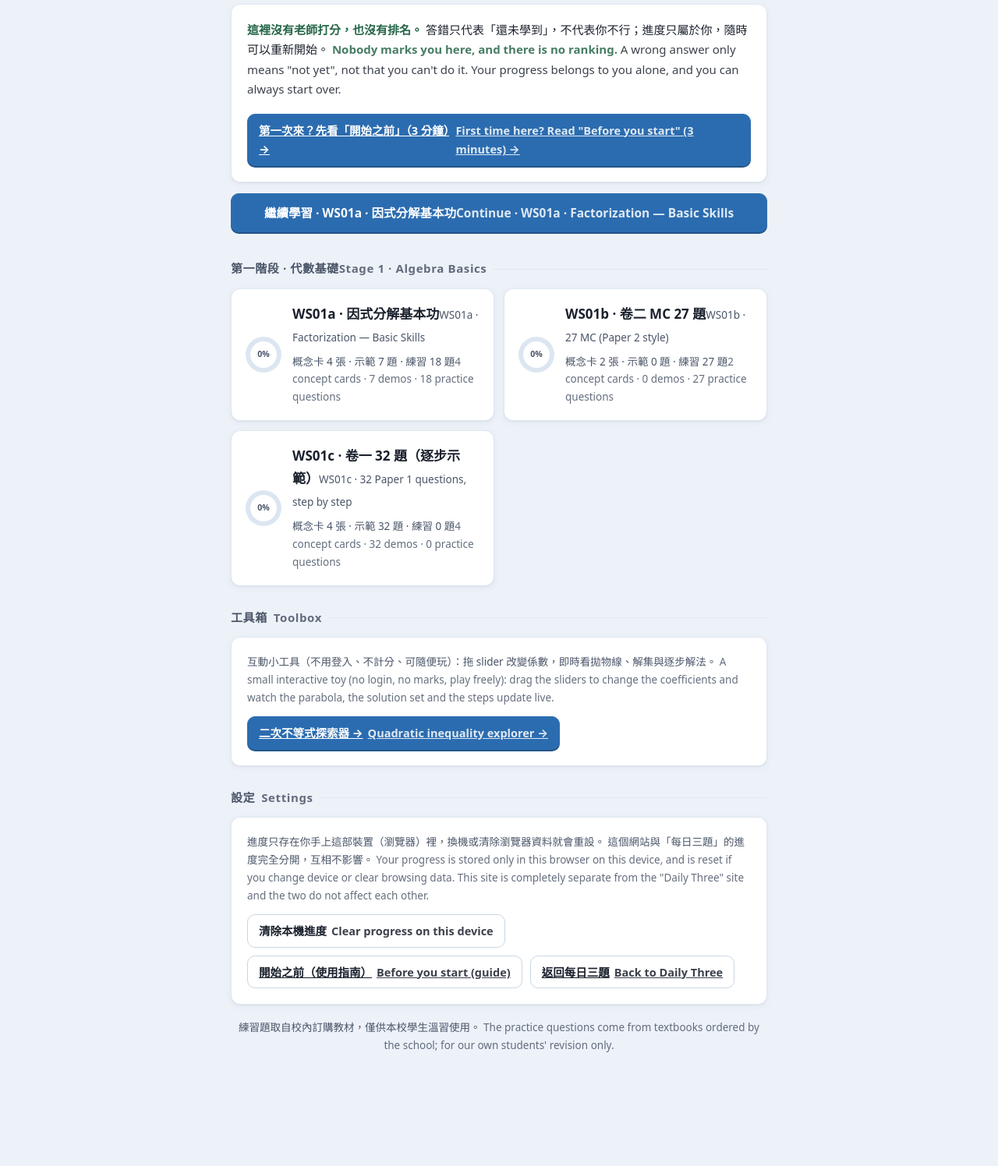
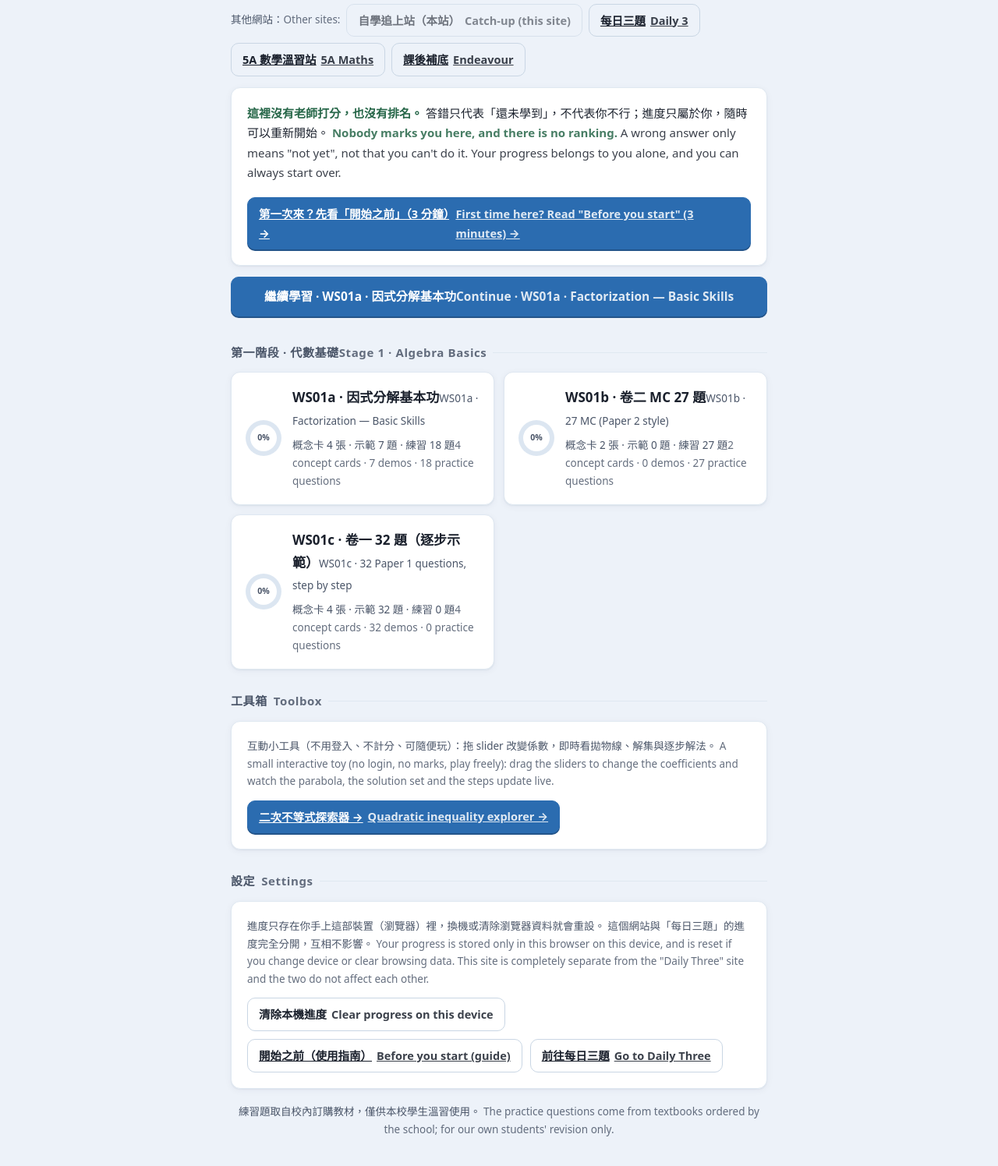
Before and after one commit to math-lov/dse-pass, a website: page index.html in a window 1280 px wide. Shown: the part 238-1734 px from the top of the page at 78% size. Before the commit the page ends 1639 px from the top, so only its background shows below. Drawn offline with Linux system fonts and the light colour scheme.

Commit message:
首頁新增「其他網站」跳轉列（每日三題 / 5A 數學溫習站 / 課後補底；本站標示 aria-current）；順手修好原本 href=../ 的斷鏈（GitHub Pages 上會指去使用者根目錄）→ 改成 daily.math 絕對網址；唔連 daily.math/learn（該站會砍掉重做）

```diff
--- a/data/index.js
+++ b/data/index.js
@@ -170,7 +170,7 @@ window.LEARN_INDEX = {
    }
   }
  },
- "generatedAt": "2026-09-28T12:30:06Z",
+ "generatedAt": "2026-09-28T12:39:38Z",
  "counts": {
   "topics": 3,
   "held": 0,
--- a/data/meta.js
+++ b/data/meta.js
@@ -1,6 +1,6 @@
 // 自動生成，請勿手改（來源：data/learn/；重新生成：python tools/make_learn_data.py）
 window.LEARN_META = {
- "generatedAt": "2026-09-28T12:30:06Z",
+ "generatedAt": "2026-09-28T12:39:38Z",
  "blockedQuestions": [],
  "teacherFieldsRemoved": 0
 };
--- a/index.html
+++ b/index.html
@@ -30,6 +30,19 @@
     </h1>
     <p id="site-stats"><span class="l-zh">載入中…</span><span class="l-en">Loading…</span></p>
   </div>
+
+  <!-- 其他網站：4 個站互相連結（唔連 daily.math/learn —— 該站會砍掉重做） -->
+  <nav class="site-links" style="display:flex;flex-wrap:wrap;gap:8px;align-items:center;margin:0 0 14px">
+    <span class="small muted"><span class="l-zh">其他網站：</span><span class="l-en">Other sites:</span></span>
+    <span class="btn btn-sm btn-ghost" aria-current="page" style="opacity:.6;cursor:default">
+      <span class="l-zh">自學追上站（本站）</span><span class="l-en">Catch-up (this site)</span></span>
+    <a class="btn btn-sm btn-ghost" href="https://math-lov.github.io/daily.math/">
+      <span class="l-zh">每日三題</span><span class="l-en">Daily 3</span></a>
+    <a class="btn btn-sm btn-ghost" href="https://math-lov.github.io/s5a-maths/">
+      <span class="l-zh">5A 數學溫習站</span><span class="l-en">5A Maths</span></a>
+    <a class="btn btn-sm btn-ghost" href="https://math-lov.github.io/endeavour/">
+      <span class="l-zh">課後補底</span><span class="l-en">Endeavour</span></a>
+  </nav>
 
   <div class="card safety-note">
     <span class="l-zh"><b>這裡沒有老師打分，也沒有排名。</b>
@@ -82,8 +95,8 @@
       <a class="btn btn-sm btn-ghost" href="start.html">
         <span class="l-zh">開始之前（使用指南）</span><span class="l-en">Before you start (guide)</span>
       </a>
-      <a class="btn btn-sm btn-ghost" href="../">
-        <span class="l-zh">返回每日三題</span><span class="l-en">Back to Daily Three</span>
+      <a class="btn btn-sm btn-ghost" href="https://math-lov.github.io/daily.math/">
+        <span class="l-zh">前往每日三題</span><span class="l-en">Go to Daily Three</span>
       </a>
     </div>
   </div>
```
